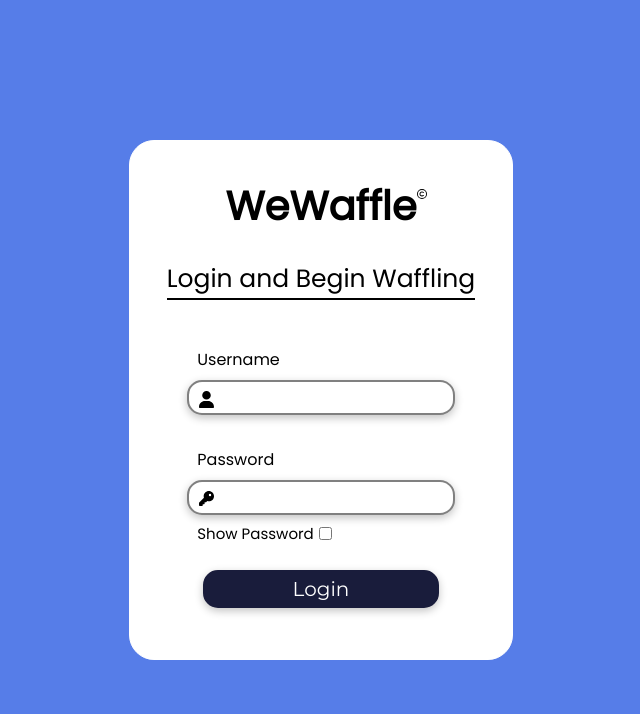
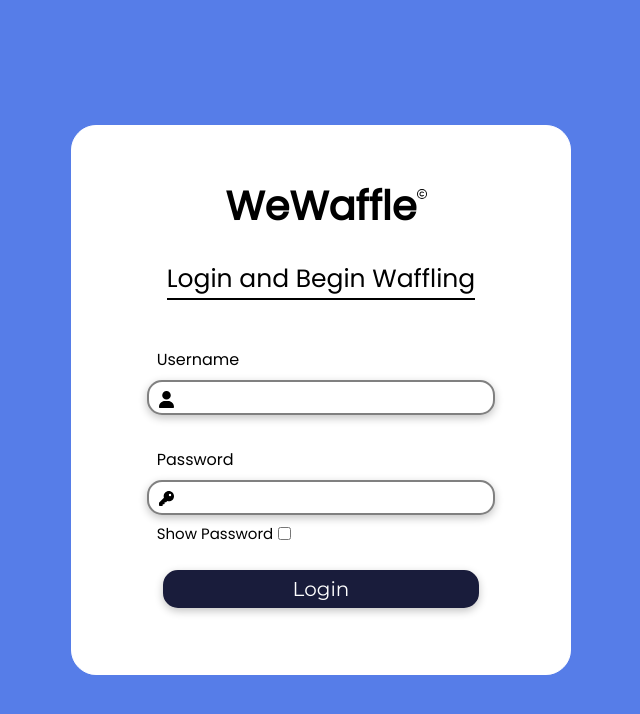
Before and after one commit to OdeMillington/WeWaffle, a PHP site: page / in a window 1280 px wide. Shown: the top 714 px of the page, without its empty margins (319-959 px from the left). Run offline with PHP 8.4, Linux system fonts and the light colour scheme.

Commit message:
Fixed login screen zoom bug

```diff
--- a/styles.css
+++ b/styles.css
@@ -51,8 +51,8 @@ body {
 /* End of Header Text */
 
 .container {
-    height:65%;
-    width: 30%;
+    height:550px;
+    width: 500px;
     background-color: white;
     display: flex;
     flex-direction: column;
```
